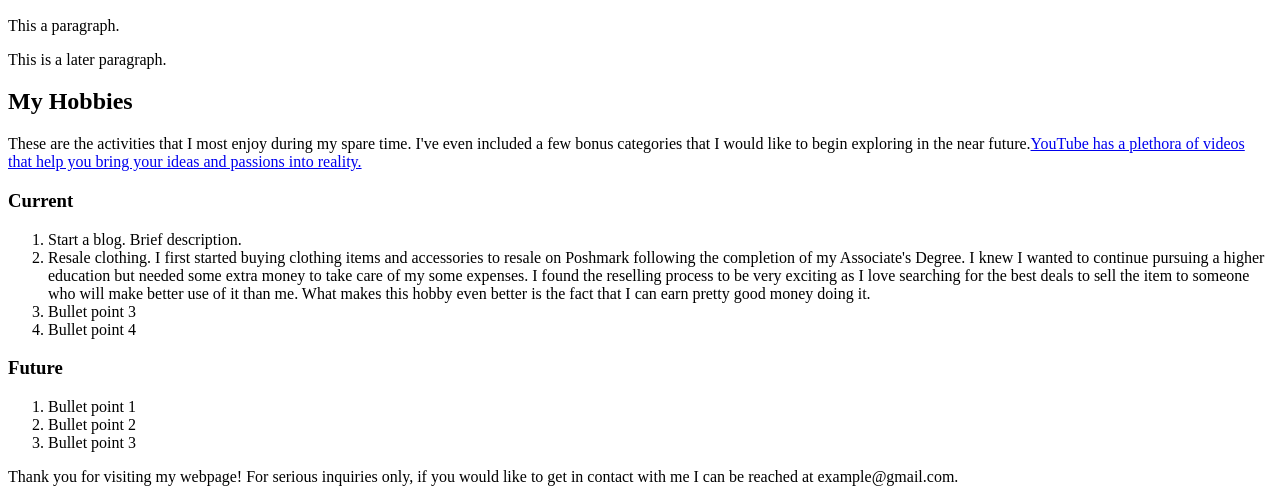
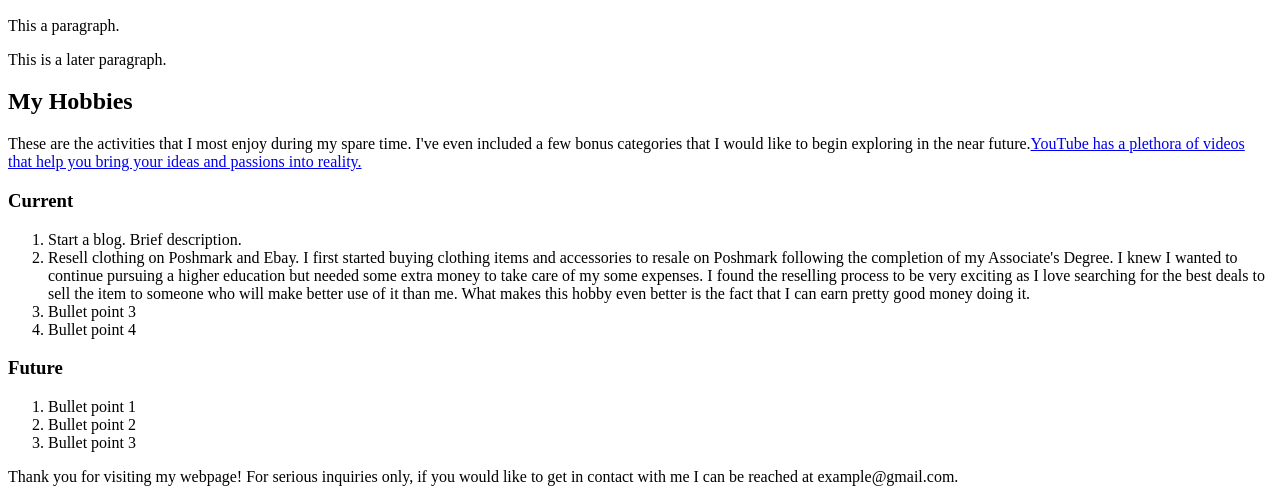
Before and after one commit to Fashnlvr/m2-hw2-Lewis-Jessica, a plain HTML site: page index.html in a window 1280 px wide. Shown: the part 749-1251 px from the top of the page. Drawn offline with Linux system fonts and the light colour scheme.

Commit message:
Update index.html

```diff
--- a/index.html
+++ b/index.html
@@ -16,7 +16,7 @@
   <h3>Current</h3>
   <ol>
     <li>Start a blog. Brief description.</li>
-    <li>Resale clothing. I first started buying clothing items and accessories to resale on Poshmark following the completion of my Associate's Degree. I knew I wanted to continue pursuing a higher education but needed some extra money to take care of my some expenses. I found the reselling process to be very exciting as I love searching for the best deals to sell the item to someone who will make better use of it than me. What makes this hobby even better is the fact that I can earn pretty good money doing it.</li>
+    <li>Resell clothing on Poshmark and Ebay. I first started buying clothing items and accessories to resale on Poshmark following the completion of my Associate's Degree. I knew I wanted to continue pursuing a higher education but needed some extra money to take care of my some expenses. I found the reselling process to be very exciting as I love searching for the best deals to sell the item to someone who will make better use of it than me. What makes this hobby even better is the fact that I can earn pretty good money doing it.</li>
     <li>Bullet point 3</li>
     <li>Bullet point 4</li>
   </ol>
```
